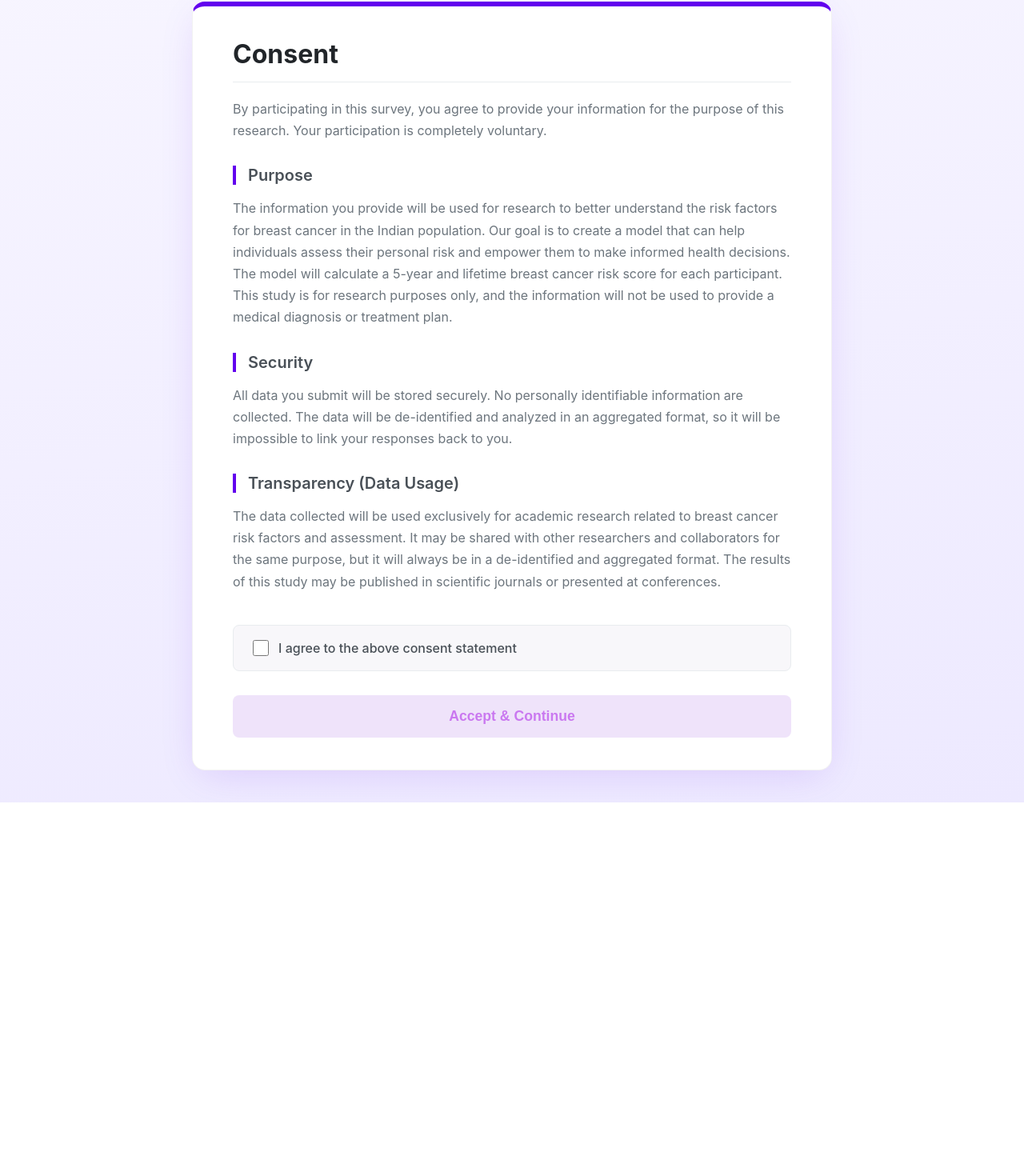
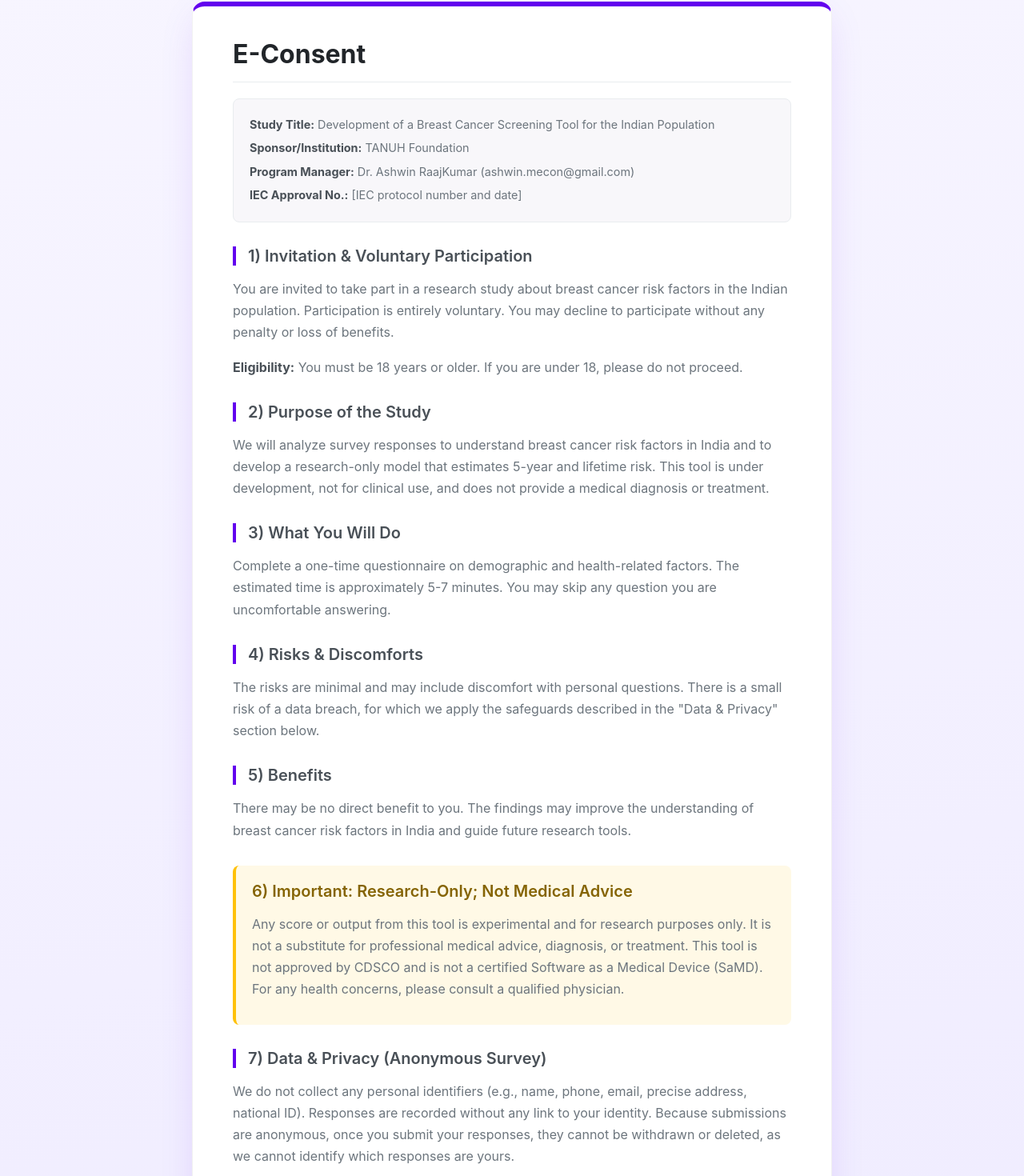
Before and after one commit to BharathTangella634/tanuh_website, a React (Vite) app in the folder questionnaire-app/: page / in a window 1280 px wide. Shown: the part 38-1508 px from the top of the page at 80% size. Before the commit the page ends 1041 px from the top, so only its background shows below. Built offline with nearby package versions, Linux system fonts and the light colour scheme; no server answers.

Commit message:
Modified Consent page

```diff
--- a/questionnaire-app/src/components/Consent.css
+++ b/questionnaire-app/src/components/Consent.css
@@ -1,113 +1,188 @@
 /*
+
 .consent-container {
-  background-color: #ffffff;
-  border-radius: 12px;
-  box-shadow: 0 4px 20px rgba(0, 0, 0, 0.08);
-  padding: 30px 40px;
+  background: #ffffff;
+  border-radius: 16px;
+  box-shadow: 0 12px 50px -10px rgba(98, 0, 238, 0.15);
+  padding: 40px 50px;
   max-width: 800px;
   width: 100%;
+  border: 1px solid rgba(0, 0, 0, 0.05);
+  border-top: 6px solid #6200EE;
+  animation: fadeIn 0.5s ease-out;
 }
 
-.consent-container h2, .consent-container h3 {
-  color: #1c1c1e;
-  margin-top: 20px;
-  margin-bottom: 10px;
+.consent-container h2 {
+  color: #212529;
+  font-size: 2rem;
+  font-weight: 700;
+  margin-top: 0;
+  margin-bottom: 20px;
+  border-bottom: 1px solid #e9ecef;
+  padding-bottom: 15px;
+}
+
+.consent-container h3 {
+  color: #495057;
+  font-size: 1.25rem;
+  font-weight: 600;
+  margin-top: 30px;
+  margin-bottom: 15px;
+  border-left: 4px solid #6200EE;
+  padding-left: 15px;
 }
 
 .consent-container p {
-  color: #555;
-  line-height: 1.6;
+  color: #6c757d;
+  line-height: 1.7;
+  font-size: 1rem;
 }
 
 .consent-checkbox {
-  margin-top: 30px;
+  margin-top: 40px;
   display: flex;
   align-items: center;
+  background-color: #f8f7fa;
+  padding: 15px 20px;
+  border-radius: 8px;
+  border: 1px solid #e9ecef;
 }
 
 .consent-checkbox input {
-  margin-right: 10px;
-  width: 18px;
-  height: 18px;
+  margin-right: 12px;
+  width: 20px;
+  height: 20px;
+  accent-color: #6200EE;
+  cursor: pointer;
 }
 
 .consent-checkbox label {
   font-weight: 500;
+  color: #495057;
+  cursor: pointer;
 }
 
 .consent-container button {
   width: 100%;
-  padding: 15px;
-  margin-top: 20px;
-  font-size: 16px;
-  font-weight: bold;
+  padding: 16px;
+  margin-top: 30px;
+  font-size: 1.1rem;
+  font-weight: 600;
   color: white;
   background-color: #6200EE;
   border: none;
   border-radius: 8px;
   cursor: pointer;
-  transition: background-color 0.3s, opacity 0.3s;
+  transition: all 0.2s ease-in-out;
+  box-shadow: 0 4px 15px rgba(98, 0, 238, 0.2);
 }
 
-.consent-container button:hover {
-  background-color: #5000d1;
+.consent-container button:hover:not(:disabled) {
+  background-color: #5a00d1;
+  transform: translateY(-3px);
+  box-shadow: 0 7px 25px rgba(98, 0, 238, 0.3);
+
+
 }
 
 .consent-container button:disabled {
-  background-color: #c5c5c5;
+  background-color: #efe3fa;
+  color: #adb5bd;
   cursor: not-allowed;
-  opacity: 0.7;
+  box-shadow: none;
+  transform: translateY(0);
+  color: rgb(202, 120, 240);
+
 }
- */
+
+@keyframes fadeIn {
+  from { opacity: 0; transform: translateY(10px); }
+  to { opacity: 1; transform: translateY(0); }
+} */
 
 
 
-
-
-/* --- Main container with a subtle gradient and professional branding --- */
-/* src/components/Consent.css */
-/* Final "Luxe Lavender" Professional Theme */
-
-/* --- Main container with a soft "floating" effect --- */
 .consent-container {
-  background: #ffffff; /* Clean white for better contrast */
+  background: #ffffff;
   border-radius: 16px;
-  /* A softer, more diffused lavender shadow for a premium feel */
   box-shadow: 0 12px 50px -10px rgba(98, 0, 238, 0.15);
   padding: 40px 50px;
   max-width: 800px;
   width: 100%;
-  border: 1px solid rgba(0, 0, 0, 0.05); /* Subtle edge */
-  border-top: 6px solid #6200EE; /* Professional branding bar */
+  border: 1px solid rgba(0, 0, 0, 0.05);
+  border-top: 6px solid #6200EE;
   animation: fadeIn 0.5s ease-out;
 }
 
 /* --- Consistent & Professional Typography --- */
 .consent-container h2 {
-  color: #212529; /* Dark, but not pure black for readability */
+  color: #212529;
   font-size: 2rem;
   font-weight: 700;
   margin-top: 0;
   margin-bottom: 20px;
-  border-bottom: 1px solid #e9ecef; /* Light gray divider */
+  border-bottom: 1px solid #e9ecef;
   padding-bottom: 15px;
 }
 
 .consent-container h3 {
-  color: #495057; /* Softer gray for sub-headings */
+  color: #495057;
   font-size: 1.25rem;
   font-weight: 600;
-  margin-top: 30px;
+  margin-top: 0;
   margin-bottom: 15px;
-  /* Stronger purple accent bar for structure */
   border-left: 4px solid #6200EE;
   padding-left: 15px;
 }
 
 .consent-container p {
-  color: #6c757d; /* Lighter gray for body text */
+  color: #6c757d;
   line-height: 1.7;
   font-size: 1rem;
+  margin-bottom: 10px;
+}
+
+/* NEW: Style for the study information header */
+.consent-header {
+  background-color: #f8f7fa;
+  padding: 15px 20px;
+  border-radius: 8px;
+  border: 1px solid #e9ecef;
+  margin-bottom: 30px;
+}
+
+.consent-header p {
+  margin: 5px 0;
+  font-size: 0.9rem;
+}
+
+.consent-header strong {
+  color: #495057;
+}
+
+/* NEW: Spacing for each numbered section */
+.consent-section {
+  margin-top: 30px;
+}
+
+/* NEW: Style for paragraphs with bolded sub-headings */
+.sub-point strong {
+  color: #495057;
+}
+
+/* NEW: Highlighted box for important notices */
+.important-notice {
+  margin-top: 30px;
+  background-color: #fff9e6; /* Soft yellow for attention */
+  border-left: 4px solid #ffc107; /* Amber color */
+  padding: 20px;
+  border-radius: 8px;
+}
+
+.important-notice h3 {
+  border-left: none;
+  padding-left: 0;
+  color: #856404; /* Darker yellow/brown text */
 }
 
 /* --- Redesigned & Highlighted Checkbox Area --- */
@@ -115,17 +190,17 @@
   margin-top: 40px;
   display: flex;
   align-items: center;
-  background-color: #f8f7fa; /* Clean, light gray highlight */
+  background-color: #f8f7fa;
   padding: 15px 20px;
   border-radius: 8px;
-  border: 1px solid #e9ecef; /* Subtle border */
+  border: 1px solid #e9ecef;
 }
 
 .consent-checkbox input {
   margin-right: 12px;
   width: 20px;
   height: 20px;
-  accent-color: #6200EE; /* Makes the checkmark purple */
+  accent-color: #6200EE;
   cursor: pointer;
 }
 
@@ -153,21 +228,16 @@
 
 .consent-container button:hover:not(:disabled) {
   background-color: #5a00d1;
-  transform: translateY(-3px); /* More noticeable lift */
+  transform: translateY(-3px);
   box-shadow: 0 7px 25px rgba(98, 0, 238, 0.3);
-
-
 }
 
-/* --- CORRECTED DISABLED BUTTON STYLE TO MATCH SCREENSHOT --- */
 .consent-container button:disabled {
-  background-color: #efe3fa; /* Very light gray */
-  color: #adb5bd; /* Soft gray text */
+  background-color: #e9ecef;
+  color: #adb5bd;
   cursor: not-allowed;
-  box-shadow: none; /* Flat appearance */
+  box-shadow: none;
   transform: translateY(0);
-  color: rgb(202, 120, 240);
-
 }
 
 /* --- Keyframe for fade-in animation --- */
--- a/questionnaire-app/src/components/Consent.jsx
+++ b/questionnaire-app/src/components/Consent.jsx
@@ -1,4 +1,44 @@
-// src/components/Consent.jsx
+// // src/components/Consent.jsx
+// import React, { useState } from 'react';
+// import './Consent.css';
+
+// function Consent({ onAccept }) {
+//   const [isChecked, setIsChecked] = useState(false);
+
+//   return (
+//     <div className="consent-container">
+//       <h2>Consent</h2>
+//       <p>By participating in this survey, you agree to provide your information for the purpose of this research. Your participation is completely voluntary.</p>
+
+//       <h3>Purpose</h3>
+//       <p>The information you provide will be used for research to better understand the risk factors for breast cancer in the Indian population. Our goal is to create a model that can help individuals assess their personal risk and empower them to make informed health decisions. The model will calculate a 5-year and lifetime breast cancer risk score for each participant. This study is for research purposes only, and the information will not be used to provide a medical diagnosis or treatment plan.</p>
+
+//       <h3>Security</h3>
+//       <p>All data you submit will be stored securely. No personally identifiable information are collected. The data will be de-identified and analyzed in an aggregated format, so it will be impossible to link your responses back to you.</p>
+
+//       <h3>Transparency (Data Usage)</h3>
+//       <p>The data collected will be used exclusively for academic research related to breast cancer risk factors and assessment. It may be shared with other researchers and collaborators for the same purpose, but it will always be in a de-identified and aggregated format. The results of this study may be published in scientific journals or presented at conferences.</p>
+
+//       <div className="consent-checkbox">
+//         <input
+//           type="checkbox"
+//           id="consent-check"
+//           checked={isChecked}
+//           onChange={() => setIsChecked(!isChecked)}
+//         />
+//         <label htmlFor="consent-check">I agree to the above consent statement</label>
+//       </div>
+
+//       <button onClick={onAccept} disabled={!isChecked}>
+//         Accept & Continue
+//       </button>
+//     </div>
+//   );
+// }
+
+// export default Consent;
+
+
 import React, { useState } from 'react';
 import './Consent.css';
 
@@ -7,17 +47,64 @@ function Consent({ onAccept }) {
 
   return (
     <div className="consent-container">
-      <h2>Consent</h2>
-      <p>By participating in this survey, you agree to provide your information for the purpose of this research. Your participation is completely voluntary.</p>
+      <h2>E-Consent</h2>
 
-      <h3>Purpose</h3>
-      <p>The information you provide will be used for research to better understand the risk factors for breast cancer in the Indian population. Our goal is to create a model that can help individuals assess their personal risk and empower them to make informed health decisions. The model will calculate a 5-year and lifetime breast cancer risk score for each participant. This study is for research purposes only, and the information will not be used to provide a medical diagnosis or treatment plan.</p>
+      <div className="consent-header">
+        <p><strong>Study Title:</strong> Development of a Breast Cancer Screening Tool for the Indian Population</p>
+        <p><strong>Sponsor/Institution:</strong> TANUH Foundation</p>
+        <p><strong>Program Manager:</strong> Dr. Ashwin RaajKumar (ashwin.mecon@gmail.com)</p>
+        <p><strong>IEC Approval No.:</strong> [IEC protocol number and date]</p>
+      </div>
 
-      <h3>Security</h3>
-      <p>All data you submit will be stored securely. No personally identifiable information are collected. The data will be de-identified and analyzed in an aggregated format, so it will be impossible to link your responses back to you.</p>
+      <div className="consent-section">
+        <h3>1) Invitation & Voluntary Participation</h3>
+        <p>You are invited to take part in a research study about breast cancer risk factors in the Indian population. Participation is entirely voluntary. You may decline to participate without any penalty or loss of benefits.</p>
+        <p className="sub-point"><strong>Eligibility:</strong> You must be 18 years or older. If you are under 18, please do not proceed.</p>
+      </div>
 
-      <h3>Transparency (Data Usage)</h3>
-      <p>The data collected will be used exclusively for academic research related to breast cancer risk factors and assessment. It may be shared with other researchers and collaborators for the same purpose, but it will always be in a de-identified and aggregated format. The results of this study may be published in scientific journals or presented at conferences.</p>
+      <div className="consent-section">
+        <h3>2) Purpose of the Study</h3>
+        <p>We will analyze survey responses to understand breast cancer risk factors in India and to develop a research-only model that estimates 5-year and lifetime risk. This tool is under development, not for clinical use, and does not provide a medical diagnosis or treatment.</p>
+      </div>
+
+      <div className="consent-section">
+        <h3>3) What You Will Do</h3>
+        <p>Complete a one-time questionnaire on demographic and health-related factors. The estimated time is approximately 5-7 minutes. You may skip any question you are uncomfortable answering.</p>
+      </div>
+
+      <div className="consent-section">
+        <h3>4) Risks & Discomforts</h3>
+        <p>The risks are minimal and may include discomfort with personal questions. There is a small risk of a data breach, for which we apply the safeguards described in the "Data & Privacy" section below.</p>
+      </div>
+
+      <div className="consent-section">
+        <h3>5) Benefits</h3>
+        <p>There may be no direct benefit to you. The findings may improve the understanding of breast cancer risk factors in India and guide future research tools.</p>
+      </div>
+
+      <div className="important-notice">
+        <h3>6) Important: Research-Only; Not Medical Advice</h3>
+        <p>Any score or output from this tool is experimental and for research purposes only. It is not a substitute for professional medical advice, diagnosis, or treatment. This tool is not approved by CDSCO and is not a certified Software as a Medical Device (SaMD). For any health concerns, please consult a qualified physician.</p>
+      </div>
+
+      <div className="consent-section">
+        <h3>7) Data & Privacy (Anonymous Survey)</h3>
+        <p>We do not collect any personal identifiers (e.g., name, phone, email, precise address, national ID). Responses are recorded without any link to your identity. Because submissions are anonymous, once you submit your responses, they cannot be withdrawn or deleted, as we cannot identify which responses are yours.</p>
+        <p className="sub-point"><strong>Technical logs:</strong> We configure systems to avoid storing IP addresses or device identifiers beyond transient processing. If minimal infrastructure logs are generated for security or performance, they are not linked to your responses and are deleted per institutional policy.</p>
+        <p className="sub-point"><strong>Security:</strong> Data are stored on secure, access-controlled systems with reasonable technical and organizational measures, such as encryption and role-based access controls.</p>
+      </div>
+
+      <div className="consent-section">
+        <h3>8) Data Use, Sharing & Retention</h3>
+        <p className="sub-point"><strong>Purpose limitation:</strong> Data will be used exclusively for academic research on breast cancer risk factors and model development/validation.</p>
+        <p className="sub-point"><strong>Sharing:</strong> Only de-identified or aggregated datasets may be shared with research collaborators and academic partners for the same purpose. Publications will report aggregate results that do not identify individuals.</p>
+        <p className="sub-point"><strong>Retention:</strong> Anonymous datasets may be retained as per institutional/IEC policy for reproducibility and audit.</p>
+      </div>
+
+      <div className="consent-section">
+        <h3>9) Costs & Compensation</h3>
+        <p>There is no cost to you for participating, and you will not be paid. No compensation is available for injury, as this is a minimal-risk, survey-only study.</p>
+      </div>
 
       <div className="consent-checkbox">
         <input
@@ -26,7 +113,7 @@ function Consent({ onAccept }) {
           checked={isChecked}
           onChange={() => setIsChecked(!isChecked)}
         />
-        <label htmlFor="consent-check">I agree to the above consent statement</label>
+        <label htmlFor="consent-check">I have read the above information and voluntarily agree to participate in this study.</label>
       </div>
 
       <button onClick={onAccept} disabled={!isChecked}>
--- a/questionnaire-app/src/components/Questionnaire.css
+++ b/questionnaire-app/src/components/Questionnaire.css
@@ -458,3 +458,8 @@
   transform: translateY(-3px);
   box-shadow: 0 7px 25px rgba(98, 0, 238, 0.35);
 }
+
+.checkbox-group.vertical .text-input {
+  width: 50%;
+  margin-top: 8px; /* Adds a little space above the text box */
+}
```
Also changed, not shown: 1 other file (tests, documents, lock files or other folders).
